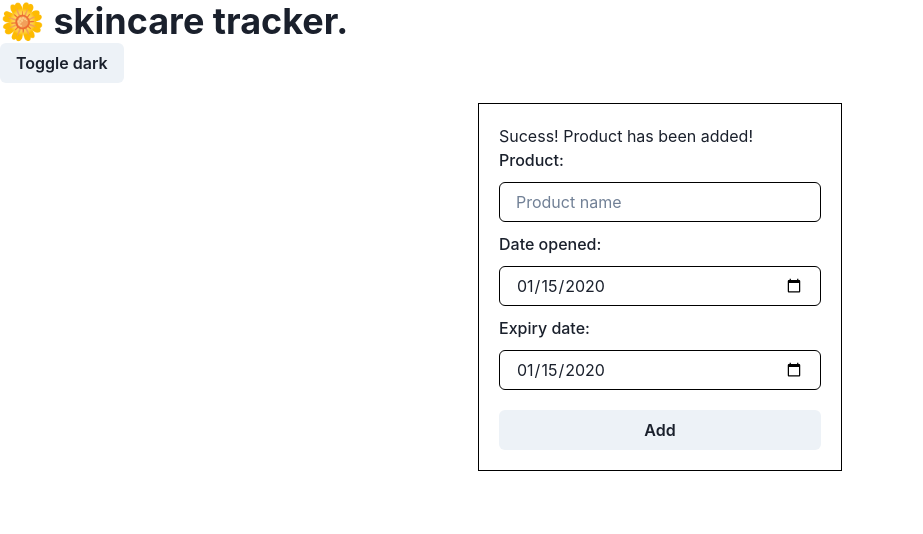
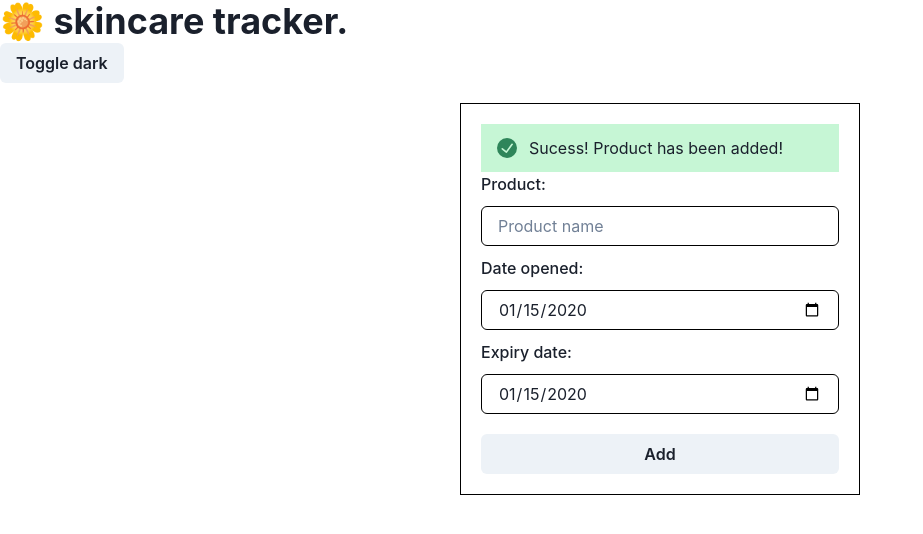
Before and after one commit to vvynz/skincare-tracker, a React (Create React App) app: page / in a window 1280 px wide. Both pictures are taken after typing "Sample", "2020-01-15", "2020-01-15" into the empty fields and a click on the button "Add". Shown: the top 534 px of the page, without its empty margins (0-923 px from the left). Built offline with nearby package versions, Linux system fonts and the light colour scheme.

Commit message:
Update the success message with Alert components from Chakra

```diff
--- a/src/Components/InUse.jsx
+++ b/src/Components/InUse.jsx
@@ -2,6 +2,7 @@ import React from "react";
 
 export default function InUse(props) {
   const data = props.products;
+  // console.log(data)
   return (
     <section>
     </section>
--- a/src/Components/ProductForm.jsx
+++ b/src/Components/ProductForm.jsx
@@ -8,7 +8,9 @@ import {
   FormLabel,
   FormHelperText,
   Input,
-  Button
+  Button,
+  Alert,
+  AlertIcon
 } from "@chakra-ui/react";
 
 import "../Styles/ProductForm.scss";
@@ -43,7 +45,14 @@ export default function ProductForm() {
     <div className="form-container">
       <form onSubmit={handleSubmit}>
         <FormControl className="product-form">
-          {sumbitted ? <p>Sucess! Product has been added!</p> : null}
+
+          {sumbitted ?
+            <Alert status="success">
+              <AlertIcon />
+              Sucess! Product has been added!
+            </Alert>
+            : null}
+
           <FormLabel>Product:</FormLabel>
           <Input
             className="form-field"
```
